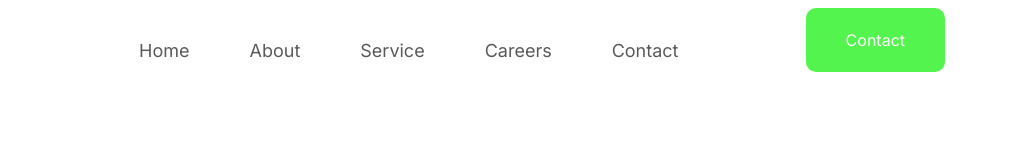
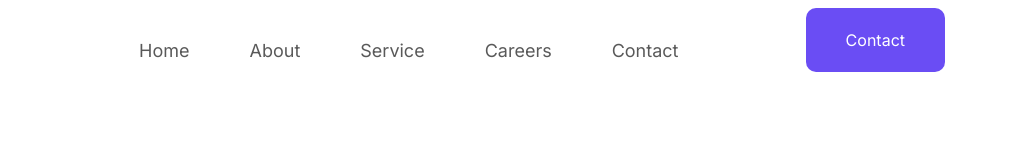
Before and after one commit to ShagorKhanDev/masum, a plain HTML site: page index.html in a window 1280 px wide. Shown: the full height of the page, 253-1280 px from the left. Drawn offline with Linux system fonts and the light colour scheme.

Commit message:
bg change

```diff
--- a/css/style.css
+++ b/css/style.css
@@ -32,7 +32,7 @@ transition: .4s;
 }
 .contactBtn{
     padding: 20px 40px;
-    background: rgb(83, 244, 77);
+    background: #6A4DF4;
     color: #fff;
     border-radius: 10px;
 }
```
